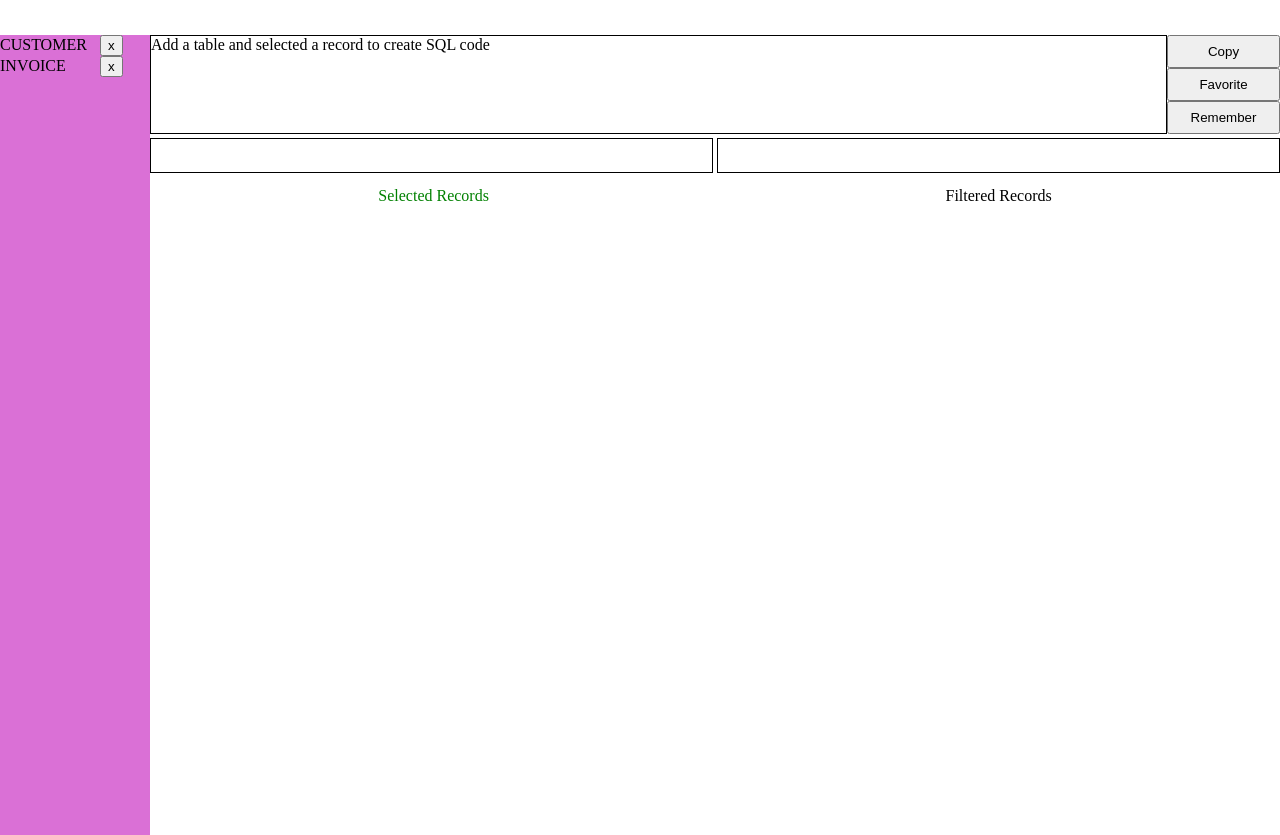
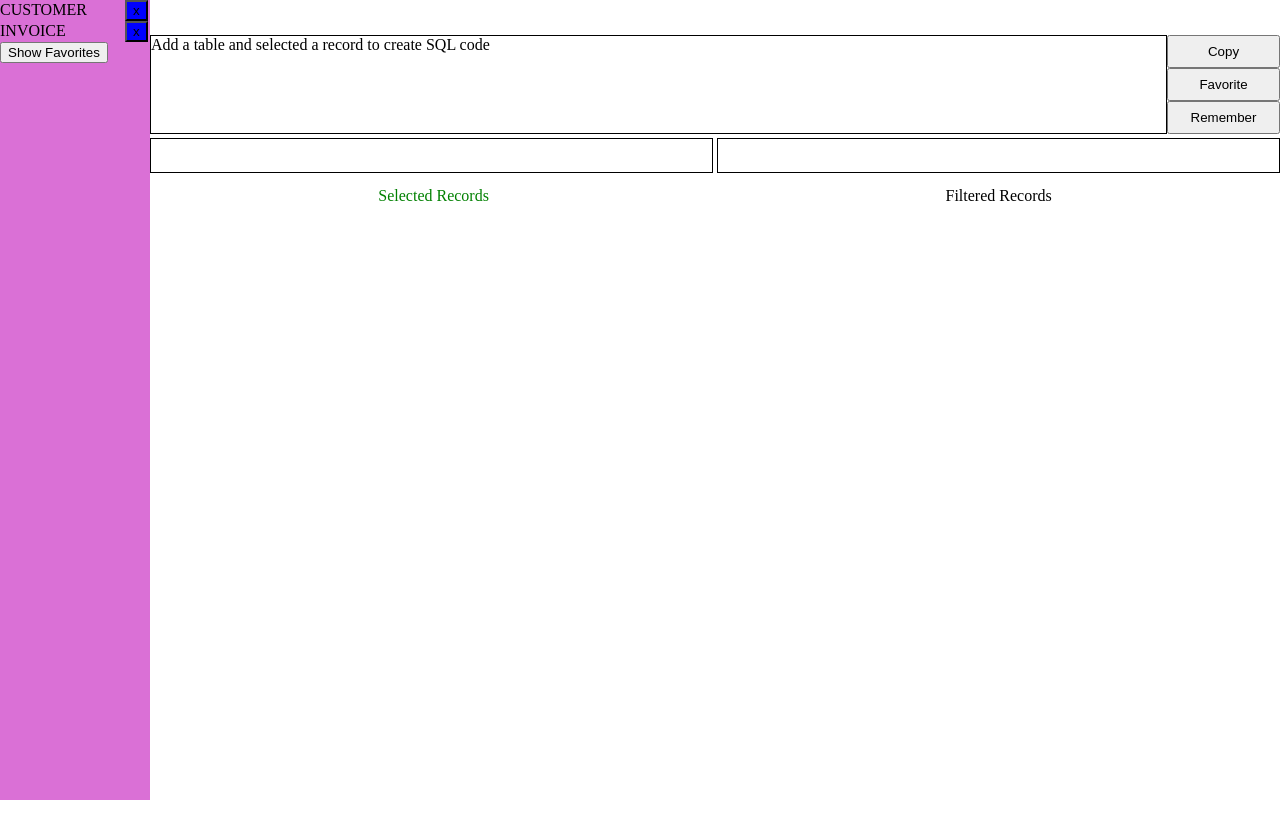
Before and after one commit to ttches/sql-gui, a React (Create React App) app: page / in a window 1280 px wide. After the commit the page ends 800 px from the top, so only its background shows below. Built offline with nearby package versions, Linux system fonts and the light colour scheme.

Commit message:
Favorites are functional in left panel. Fixed bug where deleted target tabs could be the selected target tab

```diff
--- a/src/App.js
+++ b/src/App.js
@@ -1,5 +1,6 @@
 import React, { Component } from 'react';
 
+import FavoritesTabsContainer from './containers/FavoritesTabContainer';
 import TableTabsContainer from './containers/TableTabsContainer';
 import RecordsSelectContainer from './containers/RecordsSelectContainer';
 import SelectedTablesContainer from './containers/SelectedTablesContainer';
@@ -12,6 +13,7 @@ class App extends Component {
       <div className='container'>
         <div className='left-panel'>
           <TableTabsContainer />
+          <FavoritesTabsContainer />
         </div>
         <div className='main-container'>
           <Console />
--- /dev/null
+++ b/src/components/FavoritesTabs.js
@@ -0,0 +1,24 @@
+import React, { Component } from 'react';
+
+
+export default class FavoritesTabs extends Component {
+  render() {
+
+    const { onFavoriteClick, tabType } = this.props;
+
+    function renderFavorites(favorite, i) {
+      return (
+        <div className={tabType} key={i}>
+          <div onClick={onFavoriteClick}>
+            {favorite}</div>
+          <button onClick={ onFavoriteClick } data-tab={favorite}>x</button>
+        </div>
+      )
+
+    }
+
+    return (
+      <div>{this.props.favorites.map(renderFavorites)}</div>
+    )
+  }
+}
--- a/src/components/Records.js
+++ b/src/components/Records.js
@@ -49,13 +49,13 @@ export default class Records extends Component {
 
     if (this.props.recordList) {
       return (
-        <div className='records'>
-          <div>
+        <span className='records'>
+          <span>
             {this.props.recordList.map((this.props.filtered)
             ? generateRecordButtonsFiltered
             : generateRecordButtonsSelected )}
-          </div>
-        </div>
+          </span>
+        </span>
       );
     } else {
       return (
--- /dev/null
+++ b/src/containers/FavoritesTabContainer.js
@@ -0,0 +1,62 @@
+import React, { Component } from 'react';
+import { connect } from 'react-redux';
+
+import FavoritesTabs from '../components/FavoritesTabs';
+import { closeTableTab } from '../actions/index';
+
+class FavoritesTabsContainer extends Component {
+  constructor(props){
+    super(props);
+    this.handleDisplayToggle = this.handleDisplayToggle.bind(this);
+    this.handleFavoriteClick = this.handleFavoriteClick.bind(this);
+    this.state = {
+      buttonText: 'Show Favorites'
+    }
+}
+
+handleDisplayToggle() {
+  this.setState({
+    buttonText:
+    (this.state.buttonText === 'Show Favorites')
+      ? 'Hide Favorites' : 'Show Favorites'
+  })
+}
+
+handleFavoriteClick(e) {
+  console.log(e);
+}
+
+  render() {
+
+    if (this.state.buttonText === 'Hide Favorites') {
+      return (
+        <div>
+          <FavoritesTabs
+            onFavoriteClick={this.handleFavoriteClick}
+            favorites={Object.keys(this.props.favorites)}
+            tabType='favorite-tab' />
+          <button onClick={this.handleDisplayToggle}>
+            {this.state.buttonText}
+          </button>
+        </div>
+      )
+    } else {
+      return (
+        <div>
+          <button onClick={this.handleDisplayToggle}>
+            {this.state.buttonText}
+          </button>
+        </div>
+      )
+    }
+  }
+}
+
+
+function mapStateToProps(state) {
+  return {
+    favorites: state.favorites
+  };
+}
+
+export default connect(mapStateToProps, {closeTableTab})(FavoritesTabsContainer);
--- a/src/containers/RecordsSelectContainer.js
+++ b/src/containers/RecordsSelectContainer.js
@@ -107,12 +107,13 @@ class RecordsSelectContainer extends Component {
             Filtered Records
           </div>
         </div>
-        <button
+        <div className='records-container'>
+          <span><button
             onClick={this.toggleSelectAllRecords}
             style={{display: (this.state.viewRecords === 'selected'
             && this.props.selected.selectedTab.length > 0)
-          ? 'block' : 'none'}}>Select all
-        </button>
+            ? 'inline-block' : 'none'}}>Select all
+          </button></span>
           <Records
             checkRecordSelectedOrFiltered={this.isRecordSelectedOrFiltered}
             filtered={this.state.viewRecords === 'filtered'}
@@ -127,6 +128,7 @@ class RecordsSelectContainer extends Component {
             selectedTab={this.props.selected.selectedTab}
             targets={this.props.selected.targets}
           />
+        </div>
       </div>
     );
   }
--- a/src/index.css
+++ b/src/index.css
@@ -122,9 +122,6 @@ video {
   box-sizing: border-box;
   font: main-font;
 }
-body {
-  margin-top: 35px;
-}
 html,
 body,
 #root {
@@ -197,7 +194,7 @@ body,
   background-color: light-blue;
   border: 1px solid #000;
   height: 99px;
-  overflow-y: scroll;
+  overflow-y: auto;
   width: 90%;
 }
 .keyword {
@@ -250,6 +247,7 @@ body,
   -webkit-flex-flow: row wrap;
   -ms-flex-flow: row wrap;
   flex-flow: row wrap;
+  margin-top: 35px;
   width: 90%;
 }
 .left-panel {
@@ -269,6 +267,8 @@ body,
   height: 100%;
   max-width: 150px;
   min-height: 100%;
+  overflow-x: hidden;
+  overflow-y: auto;
   width: 15%;
   -webkit-box-flex: 1;
   -moz-box-flex: 1;
@@ -279,22 +279,27 @@ body,
   flex: 1 1 auto;
 }
 .left-panel .table-tab > div,
-.left-panel .table-tab select {
+.left-panel .favorite-tab > div,
+.left-panel .table-tab select,
+.left-panel .favorite-tab select {
   display: -webkit-inline-box;
   display: -moz-inline-box;
   display: -webkit-inline-flex;
   display: -ms-inline-flexbox;
   display: inline-box;
   display: inline-flex;
-  width: 100px;
+  width: 125px;
 }
-.records {
-  display: -webkit-inline-box;
-  display: -moz-inline-box;
-  display: -webkit-inline-flex;
-  display: -ms-inline-flexbox;
-  display: inline-box;
-  display: inline-flex;
+.left-panel .table-tab > button,
+.left-panel .favorite-tab > button {
+  background-color: #00f;
+}
+.records-container {
+  display: inline-block;
+}
+.records-container button {
+  margin: 3px;
+  padding: 5px;
 }
 .records .record-button {
   display: inline-block;
--- a/src/reducers/reducer_selected.js
+++ b/src/reducers/reducer_selected.js
@@ -52,6 +52,9 @@ export default function(state = INITIAL_STATE, action) {
         delete workingState.equal[action.payload];
         delete workingState.not[action.payload];
         delete workingState.like[action.payload];
+        if (workingState.selectedTab === action.payload) {
+          workingState.selectedTab = '';
+        }
         return workingState;
       }
 
--- a/src/styles/components/console.styl
+++ b/src/styles/components/console.styl
@@ -5,7 +5,7 @@
   background-color light-blue
   border black
   height 99px
-  overflow-y scroll
+  overflow-y auto
   width 90%
 .keyword
   color green
--- a/src/styles/components/container.styl
+++ b/src/styles/components/container.styl
@@ -12,4 +12,5 @@
   align-self flex-start
   display flex
   flex-flow row wrap
+  margin-top 35px
   width 90%
--- a/src/styles/components/left-panel.styl
+++ b/src/styles/components/left-panel.styl
@@ -8,10 +8,14 @@
   height 100%
   max-width 150px
   min-height 100%
+  overflow-x hidden
+  overflow-y auto
   width 15%
   flex 1 1 auto
 
-  .table-tab
+  .table-tab, .favorite-tab
     > div, select
       display inline-flex
-      width 100px
+      width 125px
+    > button
+      background-color blue
--- a/src/styles/layout.styl
+++ b/src/styles/layout.styl
@@ -27,9 +27,6 @@ time, mark, audio, video {
   box-sizing border-box
   font main-font
 
-body
-  margin-top 35px
-
 html, body, #root
   height 100%
   min-height 100%
```
Also changed, not shown: src/styles/components/records.styl (+6 -1 lines). Lines whose indentation alone changed are shown as unchanged.
